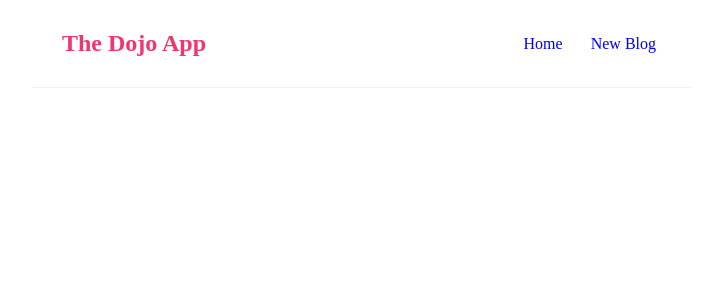
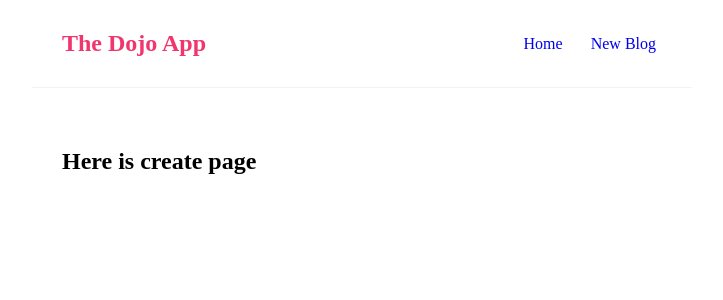
Before and after one commit to ESHFFD/react-todo-app, a React (Create React App) app: page /create in a window 1280 px wide. Shown: the top 300 px of the page, without its empty margins (278-1001 px from the left). Built offline with nearby package versions, Linux system fonts and the light colour scheme.

Commit message:
activate our route

```diff
--- a/src/App.js
+++ b/src/App.js
@@ -3,6 +3,7 @@
 import Navbar from "./Navbar";
 import HomePage from "./HomePage";
 import { BrowserRouter, Routes, Route } from "react-router-dom";
+import Create from "./Create";
 
 function App() {
   return (
@@ -12,6 +13,7 @@
         <div className="content">
           <Routes>
             <Route path="/" element={<HomePage />} />
+            <Route path="/create" element={<Create />} />
           </Routes>
         </div>
       </div>
--- /dev/null
+++ b/src/Create.js
@@ -0,0 +1,9 @@
+const Create = () => {
+  return (
+    <div className="create">
+      <h2>Here is create page</h2>
+    </div>
+  );
+};
+
+export default Create;
```
